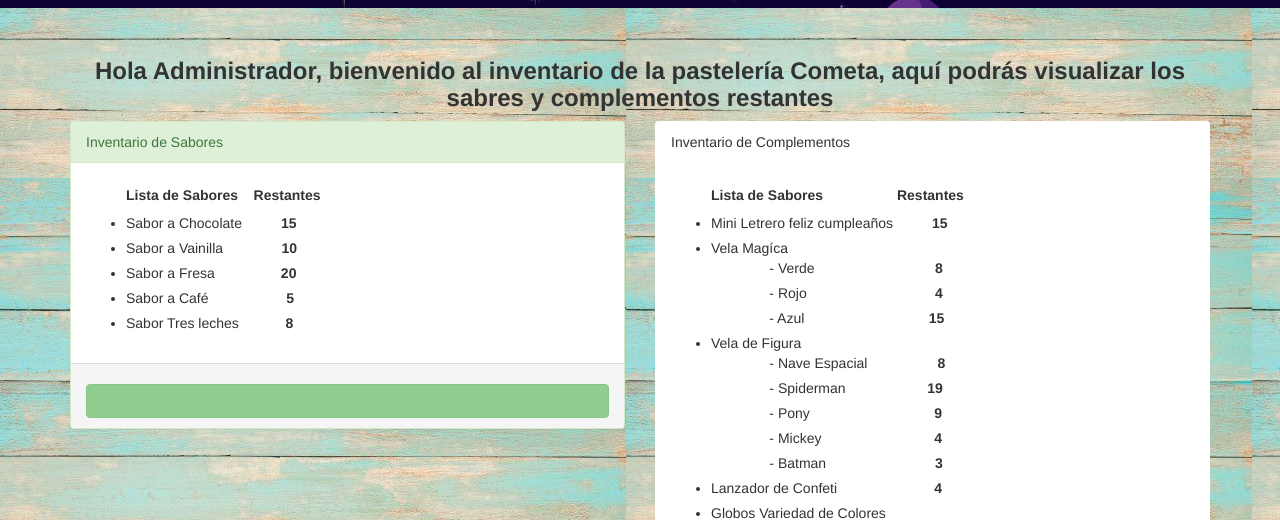
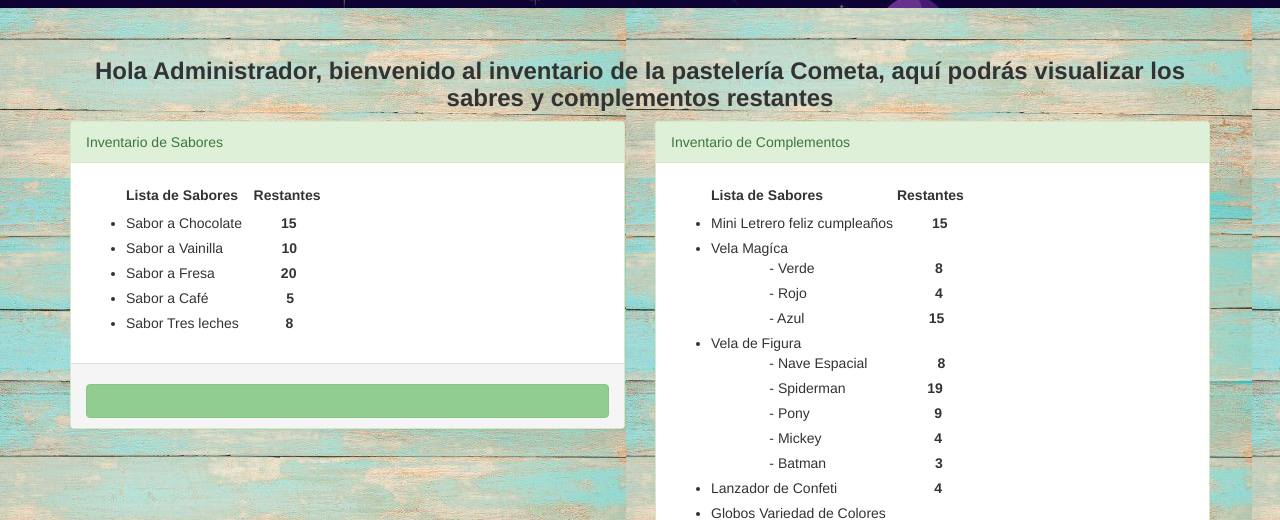
Before and after one commit to JARR97/-FrontEnd_Semana2_HTML, a plain HTML site: page indexAdmin.html in a window 1280 px wide. Shown: the part 239-759 px from the top of the page. Drawn offline with nearby package versions, Linux system fonts and the light colour scheme.

Commit message:
Update indexAdmin.html

```diff
--- a/indexAdmin.html
+++ b/indexAdmin.html
@@ -95,7 +95,7 @@
         </div>
       </div>
       <div class="col-sm-6">
-        <div class="panel panel-seccess">
+        <div class="panel panel-success">
           <div class="panel-heading">Inventario de Complementos</div>
           <div class="panel-body" align="center" >
             <form style="text-align: left;">
```
